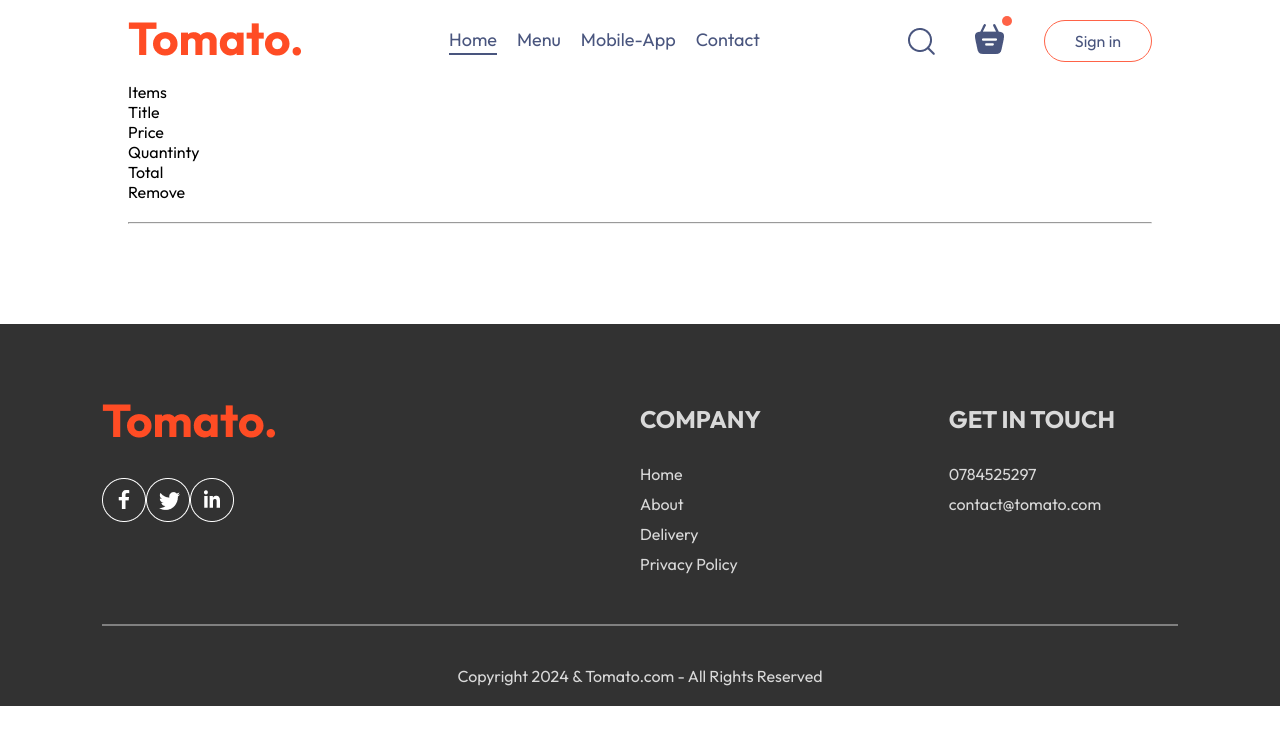
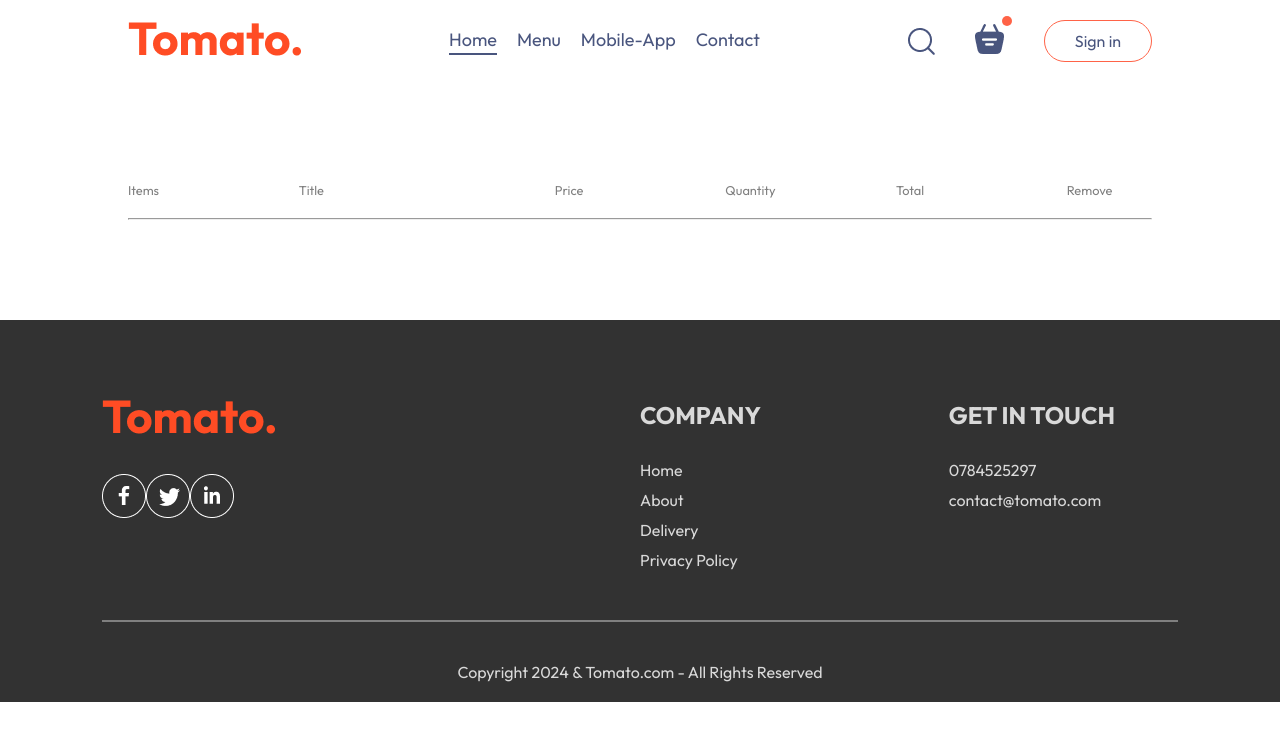
Before and after one commit to JasonTinotenda/e-commerceApp, a React (Vite) app: page /cart in a window 1280 px wide. Shown: the top 744 px of the page. Built offline with nearby package versions, Linux system fonts and the light colour scheme.

Commit message:
cart- update

```diff
--- a/src/pages/Cart/Cart.css
+++ b/src/pages/Cart/Cart.css
@@ -0,0 +1,21 @@
+.cart{
+    margin-top: 100px;
+}
+.cart-items-title{
+    display: grid;
+    grid-template-columns: 1fr 1.5fr 1fr 1fr 1fr 0.5fr;
+    align-items: center;
+    color: gray;
+    font-size: max(1vw,12px);
+}
+.cart-items-item{
+    margin: 10px 0px;
+    color: black;
+}
+.cart-items-item img{
+    width: 50px;
+}
+.cart hr{
+    height: 1px;
+    background-color: #e2e2e2;
+}
--- a/src/pages/Cart/Cart.jsx
+++ b/src/pages/Cart/Cart.jsx
@@ -1,27 +1,26 @@
-import React, { useContext } from 'react'
-import './Cart.css'
-import {StoreContext} from '../../context/StoreContext'
+import React, { useContext } from 'react';
+import './Cart.css';
+import { StoreContext } from '../../context/StoreContext';
 
 const Cart = () => {
-  const {cartIterms,food_list,removeFromCart} = useContext(StoreContext);
+  const { cartItems, food_list, removeFromCart } = useContext(StoreContext);
+
   return (
     <div className='cart'>
-      <div className="cart-iteems">
-        <div className="cart-items title">
+      <div className="cart-items">
+        <div className="cart-items-title">
           <p>Items</p>
           <p>Title</p>
           <p>Price</p>
-          <p>Quantinty</p>
+          <p>Quantity</p>
           <p>Total</p>
           <p>Remove</p>
         </div>
       </div>
       <br/>
       <hr/>
-
-
     </div>
-  )
+  );
 }
 
-export default Cart
+export default Cart;
```
